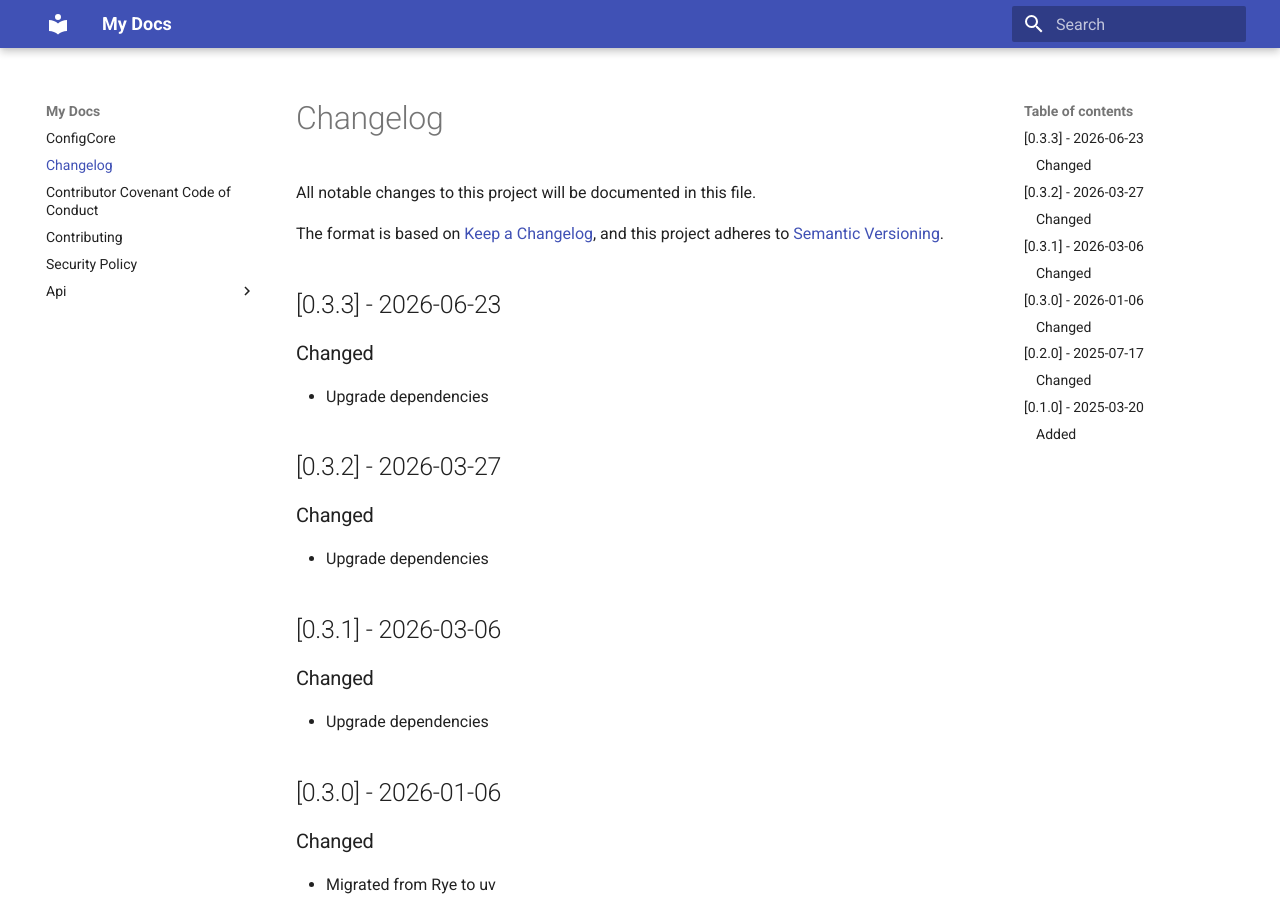
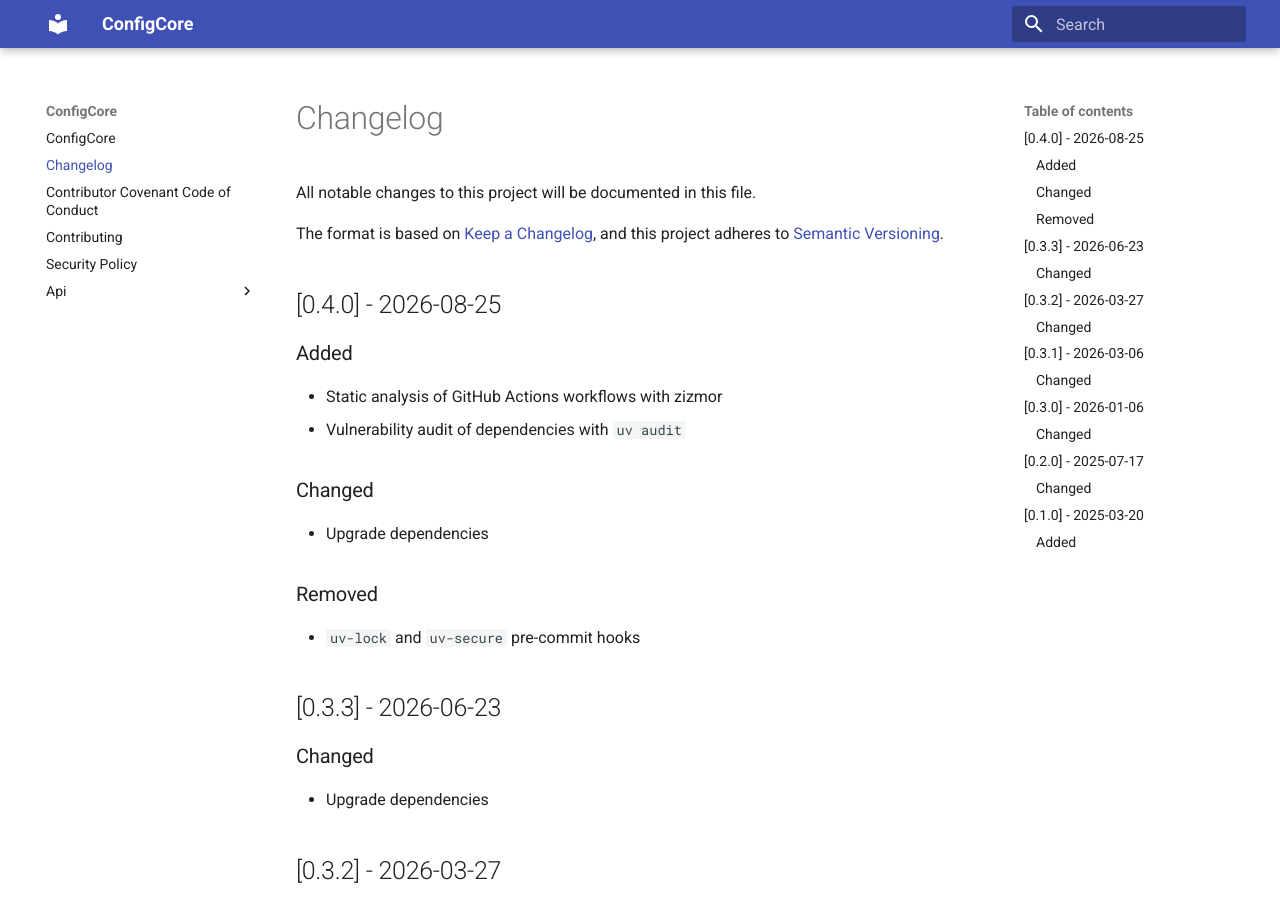
Before and after one commit to inokufu/python-config, an MkDocs documentation site: the page built from docs/CHANGELOG.md, in a window 1280 px wide and 900 px high. Built offline with MkDocs 1.6.1 and Material for MkDocs 9.7.7, drawn with Linux system fonts in a browser that asks for light colours.

Commit message:
⬆️ Upgrade dependencies

```diff
--- a/.copier-answers.yml
+++ b/.copier-answers.yml
@@ -1,5 +1,5 @@
 # Changes here will be overwritten by Copier
-_commit: b8ceb3c
+_commit: c02cff2
 _src_path: git@github.com:inokufu/python-project-template.git
 author_email: contact@inokufu.com
 author_name: Inokufu
--- a/docs/CHANGELOG.md
+++ b/docs/CHANGELOG.md
@@ -4,6 +4,21 @@
 
 The format is based on [Keep a Changelog](https://keepachangelog.com/en/1.1.0/),
 and this project adheres to [Semantic Versioning](https://semver.org/spec/v2.0.0.html).
+
+## [0.4.0] - 2026-08-25
+
+### Added
+
+- Static analysis of GitHub Actions workflows with zizmor
+- Vulnerability audit of dependencies with `uv audit`
+
+### Changed
+
+- Upgrade dependencies
+
+### Removed
+
+- `uv-lock` and `uv-secure` pre-commit hooks
 
 ## [0.3.3] - 2026-06-23
 
--- a/mkdocs.yml
+++ b/mkdocs.yml
@@ -1,4 +1,4 @@
-site_name: My Docs
+site_name: "ConfigCore"
 theme: material
 
 plugins:
```
Also changed, not shown: .pre-commit-config.yaml (+17 -13 lines), docs/README.md (+10 -10 lines), pyproject.toml (+9 -8 lines), .github/PULL_REQUEST_TEMPLATE.md, 4 other files.
